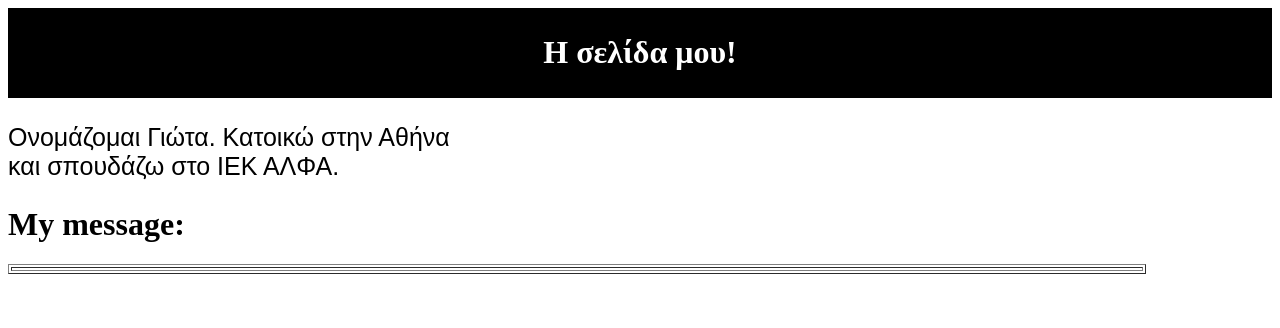
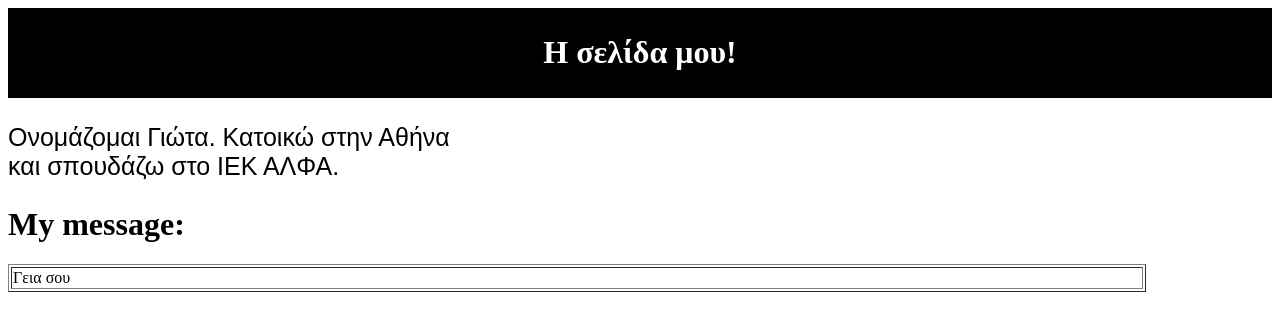
Before and after one commit to giotatsg/giotatsg.github.io, a plain HTML site: page index.html in a window 1280 px wide. Drawn offline with Linux system fonts and the light colour scheme.

Commit message:
Update index.html

```diff
--- a/index.html
+++ b/index.html
@@ -67,7 +67,7 @@ else
 </h1>
  <table width="90%" border="1">
  <tr>
- <td id="t1" width="90%"> </td>
+ <td id="t1" width="90%">Γεια σου </td>
 </tr>
 </table>
 
```
